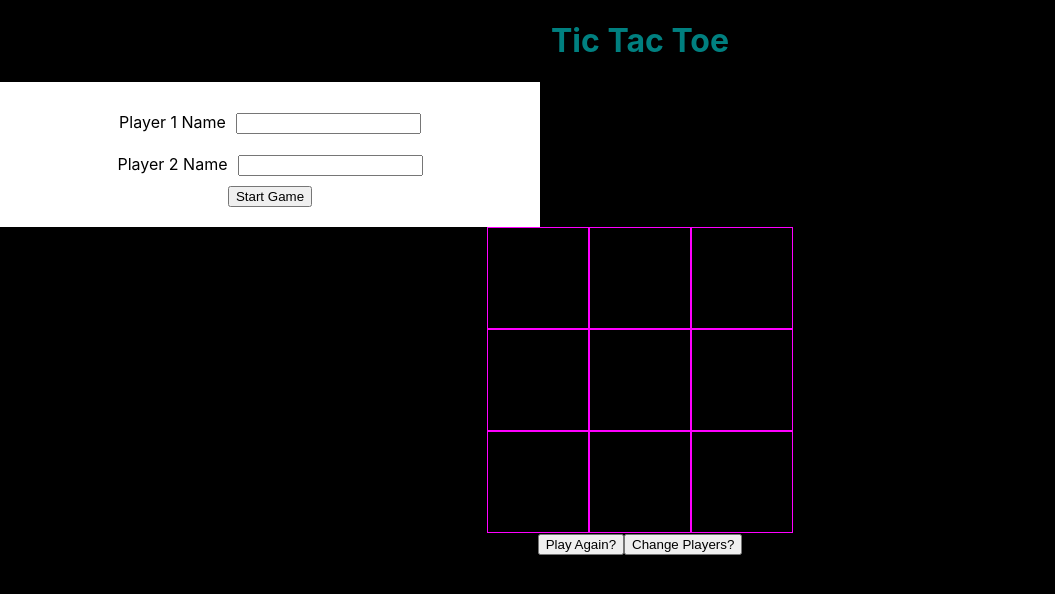
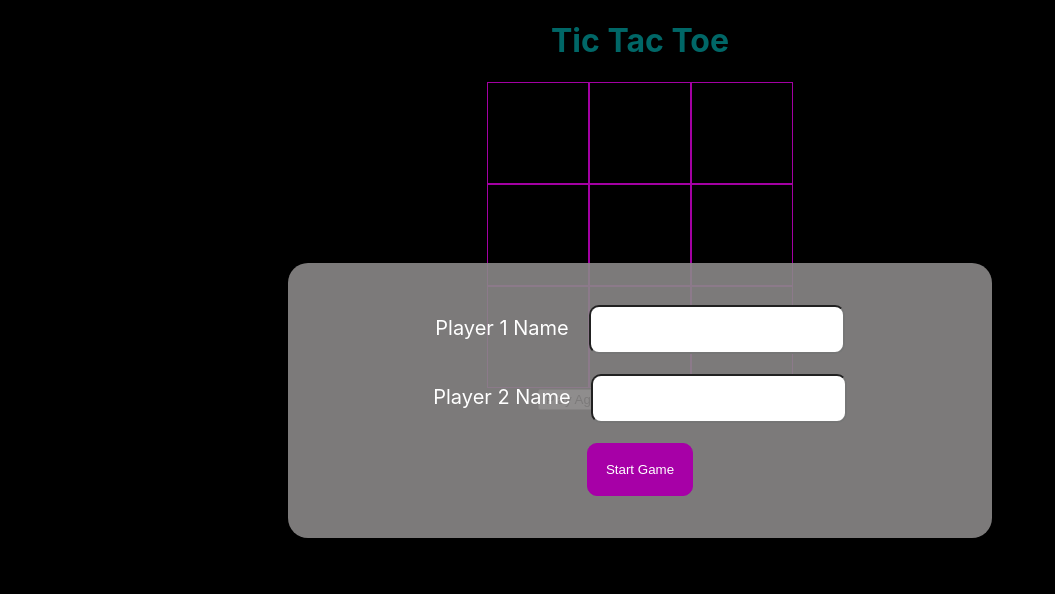
Before and after one commit to j-lindsey/joelle_lindsey_React_code_challenge_1, a React (Create React App) app in the folder code_challenge/: page / in a window 1280 px wide. Shown: the top 594 px of the page, without its empty margins (0-1055 px from the left). Built offline with nearby package versions, Linux system fonts and the light colour scheme.

Commit message:
css styles

```diff
--- a/code_challenge/src/components/GameBoard/gameBoard.css
+++ b/code_challenge/src/components/GameBoard/gameBoard.css
@@ -6,18 +6,18 @@
 
 .row {
     display: flex;
-    border-bottom: 1px solid magenta;
-    border-top: 1px solid magenta;
+    border-bottom: 1px solid rgb(204, 0, 204);
+    border-top: 1px solid rgb(204, 0, 204);
 }
 
 .row div{
     width: 100px;
     height: 100px;
-    border-right: 1px solid magenta;
-    border-left: 1px solid magenta;
+    border-right: 1px solid rgb(204, 0, 204);
+    border-left: 1px solid rgb(204, 0, 204);
 }
 
 .fontIcon {
     padding: 0 10px;
-    color: magenta;
+    color: rgb(204, 0, 204);
 }
--- a/code_challenge/src/components/PlayerInfo/playerinfo.css
+++ b/code_challenge/src/components/PlayerInfo/playerinfo.css
@@ -1,24 +1,53 @@
-.game{
+.game {
     display: flex;
     flex-direction: column;
 }
+
 .playerInput {
-    background-color: white;
-    color: black;
+    position: fixed;
+    top: 0;
+    left: 0;
+    width: 100%;
+    height: 100vh;
+    background-color: rgba(0, 0, 0, 0.2);
+    display: flex;
+    justify-content: center;
+    align-items: center;
+}
+
+.playerInput-inner {
+    position: relative;
+    padding: 32px;
+    width: 100%;
+    max-width: 640px;
+    background-color: rgba(138, 136, 136, 0.9);
     display: flex;
     flex-direction: column;
     align-items: center;
-    padding: 20px;
-    width: 500px;
+    border-radius: 20px;
+    color: white;
+    font-size: 20px;
 }
 
 .playerInput label {
-    padding: 10px;
-    width: 350px;
+    padding: 10px 0;
 }
 
 .playerInput input {
-    margin-left: 10px;
+    margin-left: 20px;
+    height: 25px;
+    border-radius: 10px;
+    font-size: 18px;
+    padding: 10px;
+}
+
+.startGame {
+    background-color: rgb(167, 0, 167);
+    padding: 18px;
+    color: white;
+    border: 1px solid rgb(167, 0, 167);
+    border-radius: 10px;
+    margin: 10px;
 }
 
 
@@ -28,15 +57,17 @@
 }
 
 .playerDisplay h2 {
-    color: magenta;
+    color: rgb(204, 0, 204);
     margin: 30px;
     padding: 20px;
+    font-size: 25px;
 }
 
 .fontIcon {
     padding: 0 10px;
 }
 
-.active{
-    border: 1px solid magenta;
+.active {
+    border: 5px solid rgb(204, 0, 204);
+    border-radius: 10px;
 }
--- a/code_challenge/src/components/PlayerInfo/playerinfo.js
+++ b/code_challenge/src/components/PlayerInfo/playerinfo.js
@@ -36,15 +36,15 @@ class PlayerInfo extends React.Component {
         this.setState({ [name]: value });
     }
 
-    changeCurrentPlayer(){
-        if(this.state.currentPlayer === this.state.player1Name){
-            this.setState({currentPlayer: this.state.player2Name})
-        }else{
-            this.setState({currentPlayer: this.state.player1Name})
+    changeCurrentPlayer() {
+        if (this.state.currentPlayer === this.state.player1Name) {
+            this.setState({ currentPlayer: this.state.player2Name })
+        } else {
+            this.setState({ currentPlayer: this.state.player1Name })
         }
     }
 
-    clearPlayers(){
+    clearPlayers() {
         this.setState({
             playerInfo: false,
             player1Name: '',
@@ -67,17 +67,19 @@ class PlayerInfo extends React.Component {
                         </div>
                     ) : (
                         <div className="playerInput" >
+                            <div className="playerInput-inner">
                                 <label>Player 1 Name
                                     <input type="text" value={player1Name} name="player1Name" onChange={this.handleInput}></input>
                                 </label>
                                 <label>Player 2 Name
                                     <input type="text" value={player2Name} name="player2Name" onChange={this.handleInput}></input>
                                 </label>
-                            <button onClick={this.handlePlayerInfo}>Start Game</button>
+                                <button className="startGame" onClick={this.handlePlayerInfo}>Start Game</button>
+                            </div>
                         </div>
                     )}
                 </div>
-                <GameBoard currentPlayer={currentPlayer} player1={player1Name} player2={player2Name} changeCurrentPlayer={this.changeCurrentPlayer} clearPlayers={this.clearPlayers}/>
+                <GameBoard currentPlayer={currentPlayer} player1={player1Name} player2={player2Name} changeCurrentPlayer={this.changeCurrentPlayer} clearPlayers={this.clearPlayers} />
             </div>
         )
     }
```
Lines whose indentation alone changed are shown as unchanged.
